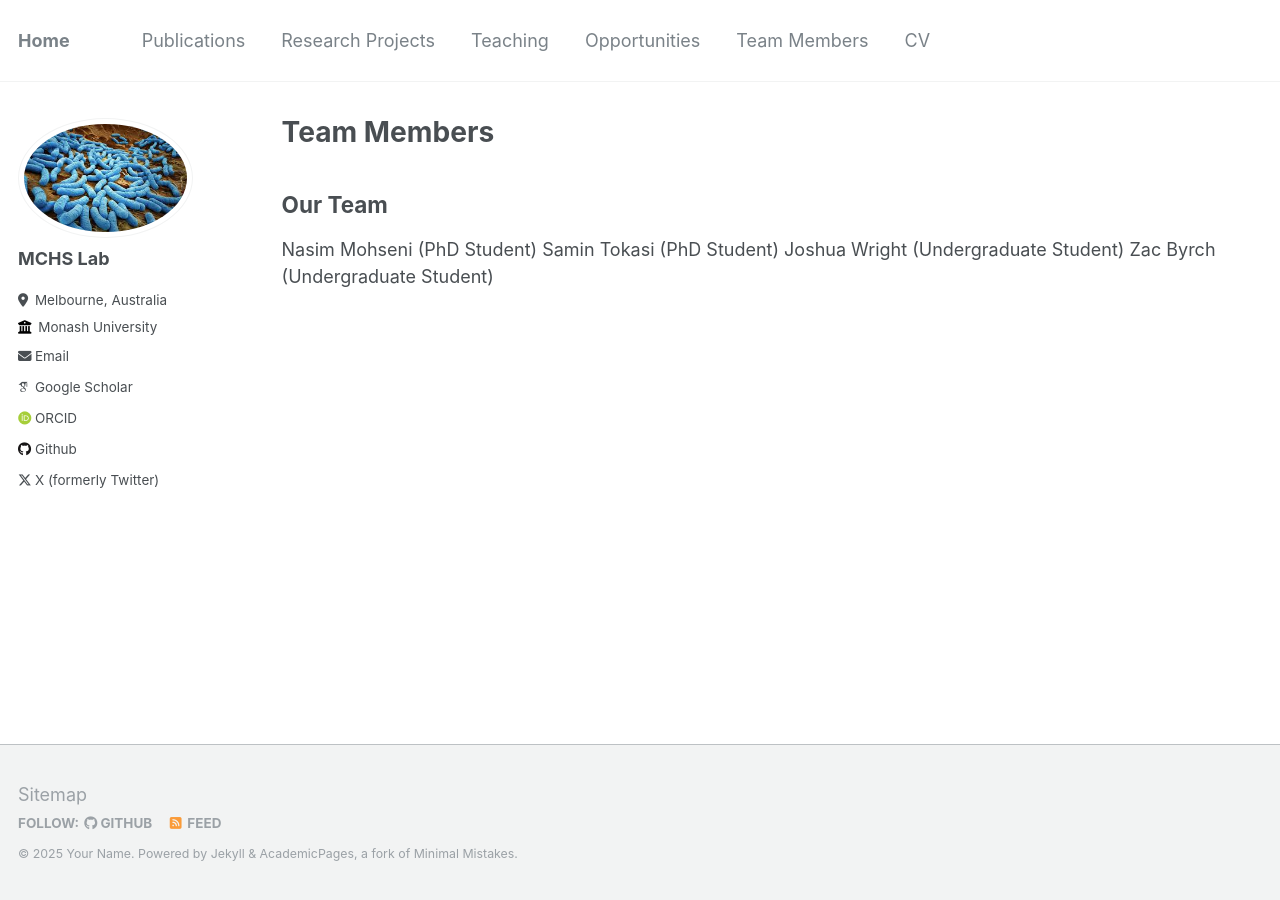
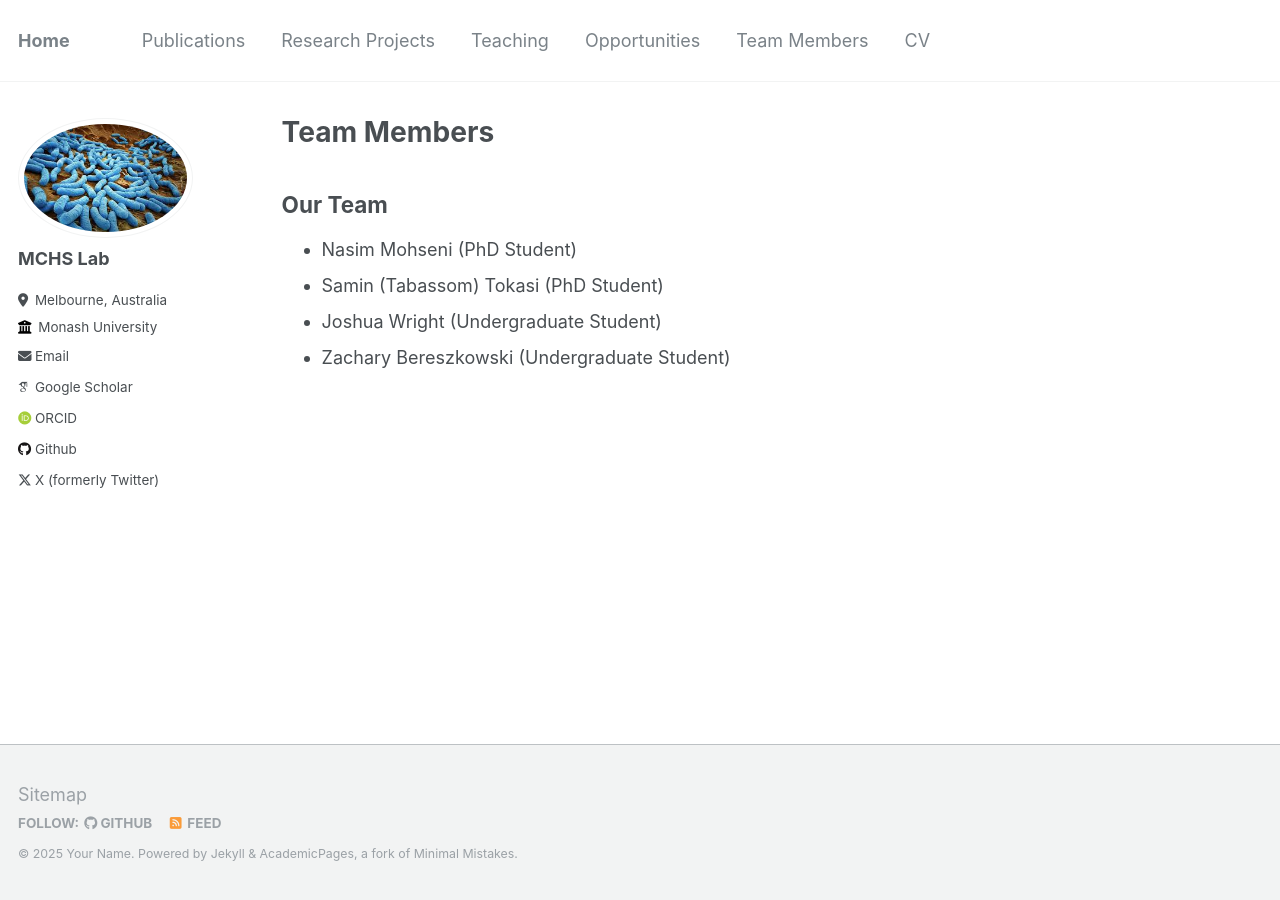
Before and after one commit to AminValiei/valieilab, a Jekyll site: the page built from _pages/TeamMembers.md, in a window 1280 px wide. Built offline with Jekyll 4.4.1, drawn with Linux system fonts in a browser that asks for light colours; some web fonts are replaced.

Commit message:
Update TeamMembers.md

```diff
--- a/_pages/TeamMembers.md
+++ b/_pages/TeamMembers.md
@@ -6,7 +6,7 @@ permalink: /TeamMembers/
 
 ## Our Team
 
-Nasim Mohseni (PhD Student)
-Samin Tokasi (PhD Student)
-Joshua Wright (Undergraduate Student)
-Zac Byrch (Undergraduate Student)
+- Nasim Mohseni (PhD Student)
+- Samin (Tabassom) Tokasi (PhD Student)
+- Joshua Wright (Undergraduate Student)
+- Zachary Bereszkowski (Undergraduate Student)
```
